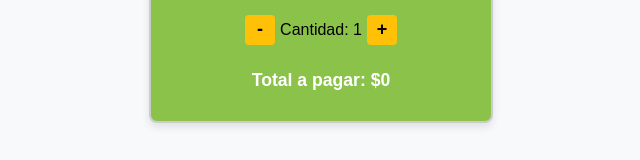
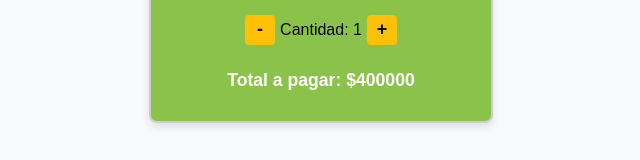
Before and after one commit to wiimri/introjava, a plain HTML site: page index.html in a window 1280 px wide. Shown: the part 509-669 px from the top of the page, without its empty margins (319-959 px from the left). Drawn offline with Linux system fonts and the light colour scheme.

Commit message:
actualizacion total a pagar

```diff
--- a/index.html
+++ b/index.html
@@ -19,7 +19,7 @@
       <button onclick="sumar()">+</button>
     </div>
 
-    <p class="total">Total a pagar: $<span id="total">0</span></p>
+    <p class="total">Total a pagar: $<span id="total">400000</span></p>
   </div>
 
 
```
